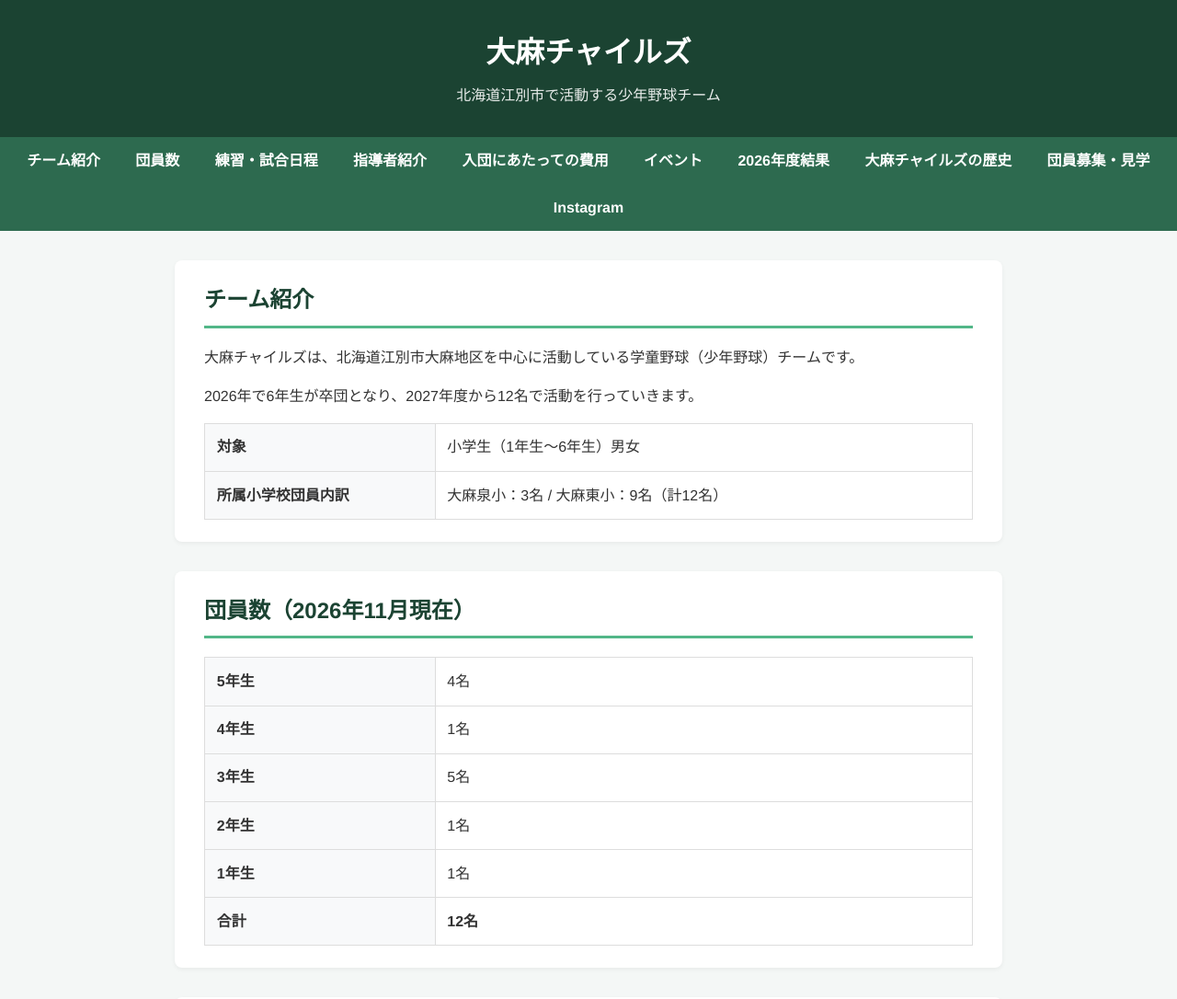
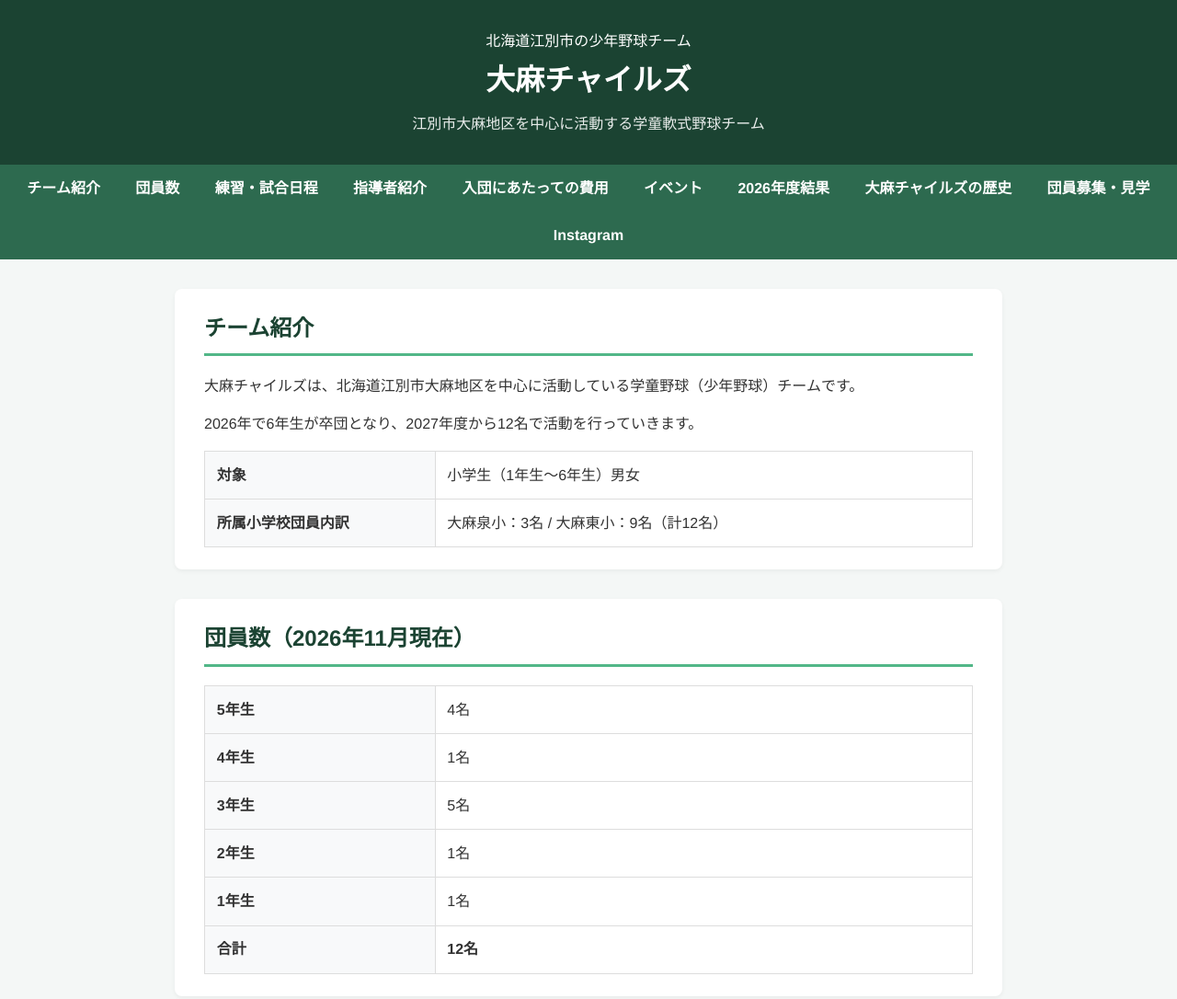
Before and after one commit to ebechilds-byte/oasa-childs, a plain HTML site: page index.html in a window 1280 px wide. Shown: the top 1086 px of the page at 92% size. Drawn offline with Linux system fonts and the light colour scheme.

Commit message:
Update index.html

```diff
--- a/index.html
+++ b/index.html
@@ -18,13 +18,13 @@
     <meta name="google-site-verification" content="O63Oj8ItuVgkjR8uxQKdtyOVpY64rhey-ycJJyA8hSo" />
 
     <!-- SEO（検索エンジン対策）メタタグ -->
-    <title>大麻チャイルズ | 北海道江別市の少年野球チーム</title>
+    <title>江別市の少年野球チーム「大麻チャイルズ」公式ホームページ</title>
     <meta name="description" content="北海道江別市で活動する少年野球チーム「大麻チャイルズ」の公式ホームページです。チーム紹介、練習日程、試合結果、団員募集・見学体験のご案内などを掲載しています。">
-    <meta name="keywords" content="大麻チャイルズ, 江別, 少年野球, 少年野球チーム, 大麻, 学童野球, 野球教室, 団員募集">
+    <meta name="keywords" content="大麻チャイルズ, 江別, 江別市, 少年野球, 少年野球チーム, 大麻, 学童野球, 野球教室, 団員募集">
     <meta name="robots" content="index, follow">
 
     <!-- SNS共有用（OGP）タグ -->
-    <meta property="og:title" content="大麻チャイルズ | 北海道江別市の少年野球チーム">
+    <meta property="og:title" content="江別市の少年野球チーム「大麻チャイルズ」公式ホームページ">
     <meta property="og:description" content="江別市で活動する少年野球チーム「大麻チャイルズ」です。新規団員・見学体験受付中！">
     <meta property="og:type" content="website">
 
@@ -325,8 +325,8 @@
 <body>
 
     <header>
-        <h1>大麻チャイルズ</h1>
-        <p>北海道江別市で活動する少年野球チーム</p>
+        <h1><span style="font-size: 1rem; display: block; font-weight: normal; margin-bottom: 0.3rem;">北海道江別市の少年野球チーム</span>大麻チャイルズ</h1>
+        <p>江別市大麻地区を中心に活動する学童軟式野球チーム</p>
     </header>
 
     <nav>
```
